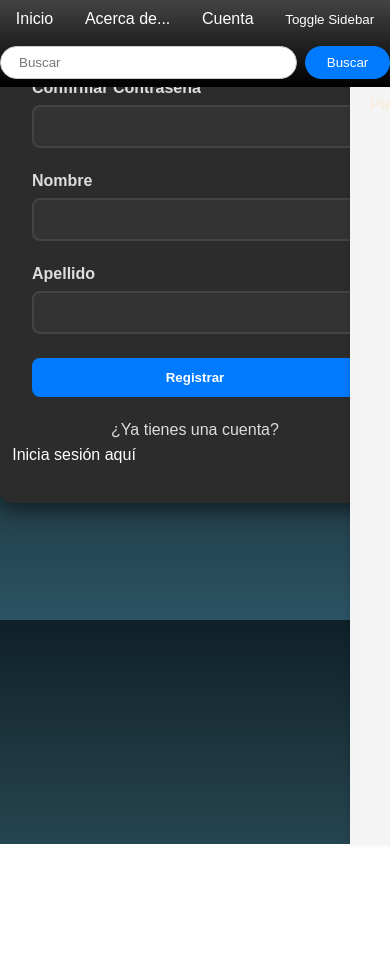
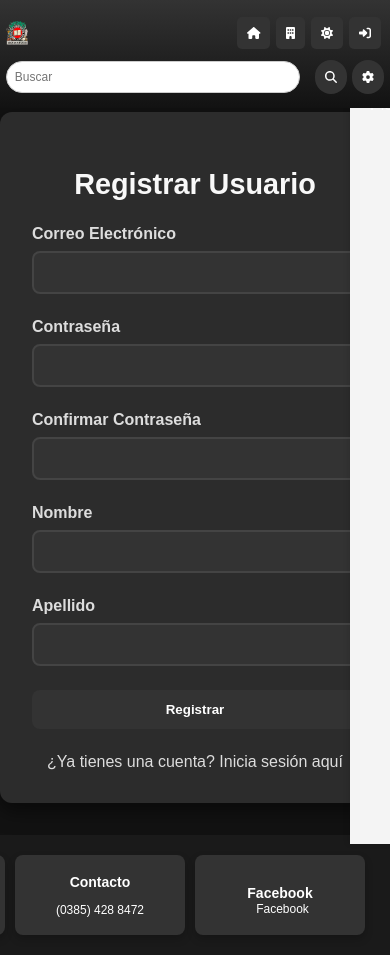
Before and after one commit to Facu137/Archivo-H-Frontend, a React (Vite) app: page /registrar in a window 390 px wide. Before the commit the page ends 844 px from the top, so only its background shows below. Built offline with nearby package versions, Linux system fonts and the light colour scheme.

Commit message:
mejorado navbar, corregido configuracion de eslint

```diff
--- a/package.json
+++ b/package.json
@@ -12,6 +12,8 @@
   },
   "dependencies": {
     "@fortawesome/fontawesome-free": "^6.5.2",
+    "@fortawesome/free-solid-svg-icons": "^6.6.0",
+    "@fortawesome/react-fontawesome": "^0.2.2",
     "axios": "^1.7.2",
     "bootstrap": "^5.3.3",
     "react": "^18.2.0",
--- a/src/App.jsx
+++ b/src/App.jsx
@@ -1,5 +1,6 @@
+// src/App.jsx
 import { Route, Routes, Navigate } from 'react-router-dom'
-import { useState } from 'react'
+import { useState, useEffect } from 'react'
 // components
 import { NavBar } from './components/NavBar/NavBar'
 import RightSidebar from './components/RightSidebar/RightSidebar'
@@ -11,17 +12,36 @@ import { MiCuenta } from './pages/MiCuenta/MiCuenta'
 import { GestionArchivo } from './pages/GestionArchivo/GestionArchivo'
 import { VerArchivo } from './pages/VerArchivo/VerArchivo'
 import { Registrar } from './pages/Registrar/Registrar'
+import './index.css' // Asegúrate de importar los estilos globales
 
 export const App = () => {
   const [isSidebarOpen, setIsSidebarOpen] = useState(false)
+  const [isDarkMode, setIsDarkMode] = useState(() => {
+    // Obtener el modo almacenado en localStorage al iniciar la aplicación
+    const savedMode = localStorage.getItem('mode')
+    return savedMode ? savedMode === 'dark' : true
+  })
+
+  useEffect(() => {
+    // Guardar el modo actual en localStorage cada vez que cambie
+    localStorage.setItem('mode', isDarkMode ? 'dark' : 'light')
+  }, [isDarkMode])
 
   const toggleSidebar = () => {
     setIsSidebarOpen(!isSidebarOpen)
   }
 
+  const toggleDarkMode = () => {
+    setIsDarkMode(!isDarkMode)
+  }
+
   return (
-    <>
-      <NavBar toggleSidebar={toggleSidebar} />
+    <div className={isDarkMode ? 'dark-mode' : 'light-mode'}>
+      <NavBar
+        toggleSidebar={toggleSidebar}
+        toggleDarkMode={toggleDarkMode}
+        isDarkMode={isDarkMode}
+      />
       <RightSidebar isOpen={isSidebarOpen} />
       <div id="seccion-principal">
         <div className="ajusteancho" id="seccion-contenido">
@@ -39,6 +59,6 @@ export const App = () => {
         </div>
       </div>
       <Footer />
-    </>
+    </div>
   )
 }
--- a/src/components/NavBar/NavBar.css
+++ b/src/components/NavBar/NavBar.css
@@ -1,169 +1,251 @@
+/* src/components/NavBar/NavBar.css */
 header {
-  background: linear-gradient(to top, #000000, #434343);
+  background: linear-gradient(to top, #585858, #000000);
   width: 100%;
   display: flex;
   flex-direction: column;
   align-items: center;
   position: fixed;
   z-index: 100;
-  /* Asegura que el navbar esté por encima del contenido */
+  transition: background 0.3s, color 0.3s;
+  padding: 10px 0;
+}
+
+.dark-mode header {
+  background: linear-gradient(to top, #121212, #333333);
+  color: #ffffff;
+}
+
+.light-mode header {
+  background: linear-gradient(to top, #ffffff, #e0e0e0);
+  color: #000000;
 }
 
 nav {
   width: 100%;
+  max-width: 1400px;
+  margin: 0 auto;
   display: flex;
   flex-direction: column;
   align-items: center;
 }
 
-#seccion-principal-nav {
+.navbar-container,
+.search-container {
+  display: flex;
+  align-items: center;
+  justify-content: space-between;
+  width: 100%;
+  padding: 10px 5%;
+  box-sizing: border-box;
+}
+
+.search-container {
+  justify-content: center;
+}
+
+.nav-link,
+.nav-button {
   display: flex;
   align-items: center;
   justify-content: center;
-}
-
-#seccion-principal-nav a,
-#seccion-principal-nav button {
-  display: flex;
-  justify-content: center;
-  margin: 0;
-  padding: 10px 10px;
+  margin: 0 5px;
+  padding: 10px;
   text-decoration: none;
-  color: #ffffff;
-  flex: auto;
+  flex: none;
   text-overflow: ellipsis;
   white-space: nowrap;
-  /* Evitar saltos de línea */
-}
-
-#seccion-principal-nav button {
+  font-size: 16px;
+  border-radius: 5px;
+  transition: background-color 0.3s, color 0.3s;
+  color: inherit;
+  border: none;
   background: none;
-  border: none;
   cursor: pointer;
 }
 
-#seccion-busqueda {
-  display: flex;
-  margin: 0px 10px;
+.nav-link:hover,
+.nav-button:hover {
+  background-color: rgba(255, 255, 255, 0.1);
 }
 
-#seccion-busqueda input {
-  flex-grow: 1;
-  padding: 8px;
-  border-radius: 50px;
-  margin: 8px 0px;
-  box-sizing: border-box;
-  /* Asegura que el padding y el border estén incluidos en el ancho */
+.logo img {
+  height: 36px;
+  margin-right: 10px;
 }
 
-#seccion-busqueda button {
-  width: 20%;
-  min-width: 85px;
-  border-radius: 50px;
-  margin: 8px 0px 8px 8px;
+.spacer {
+  flex-grow: 1;
 }
 
-input::placeholder {
-  padding: 0px 10px;
+.search-input {
+  flex-grow: 1;
+  padding: 8px 12px;
+  border-radius: 20px;
+  margin-right: 10px;
+  box-sizing: border-box;
+  font-size: 14px;
+  border: 1px solid #ccc;
 }
 
-#seccion-informacion {
-  display: flex;
-  align-items: center;
-  justify-content: center;
+.search-button,
+.advanced-search-button {
+  padding: 8px 12px;
+  border-radius: 20px;
+  font-size: 14px;
+  transition: background-color 0.3s, color 0.3s;
+  border: none;
+  background-color: #f0f0f0;
+  cursor: pointer;
+  margin-left: 5px;
 }
 
-h1 {
-  text-align: center;
-  white-space: nowrap;
-  margin: 5px;
+.search-button:hover,
+.advanced-search-button:hover {
+  background-color: #e0e0e0;
 }
 
-/* Pantallas de escritorio grandes (2K o superior): */
-@media (min-width: 1921px) {
-  .ajusteancho {
-    /* Ancho personalizado para pantallas grandes */
+.nav-text {
+  margin-left: 5px;
+}
+
+/* Responsive styles */
+@media (max-width: 1024px) {
+
+  .navbar-container,
+  .search-container {
+    padding: 8px 4%;
+  }
+
+  .nav-link,
+  .nav-button {
+    padding: 8px;
+    font-size: 15px;
   }
 }
 
-/* Pantallas de escritorio (Full HD): */
-@media (min-width: 1601px) and (max-width: 1920px) {
-  .ajusteancho {
-    /* Ancho personalizado para pantallas Full HD */
+@media (max-width: 932px) {
+
+  .navbar-container,
+  .search-container {
+    padding: 6px 3%;
+  }
+
+  .navbar-container {
+    flex-wrap: wrap;
+  }
+
+  .nav-link,
+  .nav-button {
+    padding: 10px;
+    font-size: 14px;
+    margin: 4px;
+  }
+
+  .logo img {
+    height: 32px;
+  }
+
+  .search-input,
+  .search-button,
+  .advanced-search-button {
+    font-size: 14px;
+    padding: 10px 12px;
+  }
+
+  .search-container {
+    flex-wrap: nowrap;
+  }
+
+  .search-input {
+    flex: 1;
+    min-width: 0;
+  }
+
+  .search-button,
+  .advanced-search-button {
+    flex: 0 0 auto;
+  }
+
+  .nav-link .fa-icon,
+  .nav-button .fa-icon {
+    font-size: 20px;
   }
 }
 
-/* Pantallas de escritorio (HD+): */
-@media (min-width: 1281px) and (max-width: 1600px) {
-  .ajusteancho {
-    /* Ancho personalizado para pantallas HD */
+@media (max-width: 768px) {
+
+  .nav-link .fa-icon,
+  .nav-button .fa-icon {
+    font-size: 24px;
   }
 }
 
-/* Pantallas de escritorio (HD): */
-@media (min-width: 1025px) and (max-width: 1280px) {
-  .ajusteancho {
-    /* Ancho personalizado para pantallas HD */
+@media (max-width: 480px) {
+
+  .navbar-container,
+  .search-container {
+    padding: 5px 2%;
+  }
+
+  .nav-link,
+  .nav-button {
+    padding: 12px;
+    font-size: 13px;
+    margin: 3px;
+  }
+
+  .logo img {
+    height: 28px;
+  }
+
+  .search-input,
+  .search-button,
+  .advanced-search-button {
+    font-size: 13px;
+    padding: 12px;
+  }
+
+  .nav-link .fa-icon,
+  .nav-button .fa-icon {
+    font-size: 28px;
   }
 }
 
-/* Pantallas de escritorio (VGA): */
-@media (min-width: 600px) and (max-width: 1024px) {
-  .ajusteancho {
-    /* Ancho personalizado para pantallas VGA */
+@media (max-width: 430px) {
+
+  .navbar-container,
+  .search-container {
+    padding: 4px 1.5%;
+  }
+
+  .navbar-container {
+    justify-content: center;
+  }
+
+  .logo img {
+    height: 24px;
+  }
+
+  .nav-link,
+  .nav-button {
+    padding: 10px;
+    font-size: 12px;
+  }
+
+  .search-input,
+  .search-button,
+  .advanced-search-button {
+    font-size: 12px;
+    padding: 10px;
+  }
+
+  .nav-text {
+    display: none;
+  }
+
+  .nav-link .fa-icon,
+  .nav-button .fa-icon {
+    font-size: 24px;
   }
 }
-
-/* Móviles grandes: */
-@media (min-width: 391px) and (max-width: 599px) {
-  .ajusteancho {
-    /* Ancho personalizado para móviles grandes */
-  }
-
-  #seccion-principal a {
-    display: flex;
-    justify-content: center;
-    margin: 0;
-    padding: 7px 7px;
-    text-decoration: none;
-    color: #ffffff;
-    max-width: 70px;
-    flex: auto;
-    text-overflow: ellipsis;
-    white-space: nowrap;
-    /* Evitar saltos de línea */
-  }
-
-  #seccion-contenido {
-    display: grid;
-    grid-template-columns: 5fr 1fr;
-    grid-template-rows: 32px 32px 1fr;
-    grid-template-areas:
-      "contenido contenido";
-  }
-}
-
-/* Móviles pequeños: */
-@media (max-width: 390px) {
-  #seccion-principal a {
-    display: flex;
-    justify-content: center;
-    margin: 0;
-    padding: 7px 7px;
-    text-decoration: none;
-    color: #ffffff;
-    max-width: 70px;
-    flex: auto;
-    text-overflow: ellipsis;
-    white-space: nowrap;
-    /* Evitar saltos de línea */
-  }
-
-  #seccion-contenido {
-    display: grid;
-    grid-template-columns: 5fr 1fr;
-    grid-template-rows: 32px 32px 1fr;
-    grid-template-areas:
-      "contenido contenido";
-  }
-}
--- a/src/components/NavBar/NavBar.jsx
+++ b/src/components/NavBar/NavBar.jsx
@@ -1,27 +1,86 @@
+// src/components/NavBar/NavBar.jsx
+import React from 'react'
 import { NavLink } from 'react-router-dom'
 import './NavBar.css'
 import PropTypes from 'prop-types'
+import logo from '../../assets/logo.png'
+import { FontAwesomeIcon } from '@fortawesome/react-fontawesome'
+import {
+  faHome,
+  faBuilding,
+  faSun,
+  faMoon,
+  faUser,
+  faSignInAlt,
+  faSearch,
+  faCog
+} from '@fortawesome/free-solid-svg-icons'
+import { useAuth } from '../../context/AuthContext'
 
-export const NavBar = ({ toggleSidebar }) => {
+export const NavBar = ({ toggleSidebar, toggleDarkMode, isDarkMode }) => {
+  const { user } = useAuth()
+
+  const handleAccountClick = () => {
+    if (user) {
+      toggleSidebar()
+    } else {
+      window.location.href = '/login'
+    }
+  }
+
   return (
-    <header>
+    <header className={isDarkMode ? 'dark-mode' : 'light-mode'}>
       <nav>
-        <div className="ajusteancho" id="seccion-principal-nav">
-          <NavLink to="/" aria-current="page">
-            Inicio
-          </NavLink>
-          <a href="#">Acerca de...</a>
-          <NavLink to="/login">Cuenta</NavLink>
-          <button onClick={toggleSidebar}>Toggle Sidebar</button>
+        <div className="navbar-container">
+          <div className="logo">
+            <img src={logo} alt="Logo" />
+          </div>
+          <div className="spacer" />
+          <button
+            onClick={() => (window.location.href = '/')}
+            className="nav-button"
+          >
+            <FontAwesomeIcon icon={faHome} />
+            <span className="nav-text">Inicio</span>
+          </button>
+          <button
+            onClick={() => (window.location.href = '/institucional')}
+            className="nav-button"
+          >
+            <FontAwesomeIcon icon={faBuilding} />
+            <span className="nav-text">Institucional</span>
+          </button>
+          <button onClick={toggleDarkMode} className="nav-button">
+            <FontAwesomeIcon icon={isDarkMode ? faSun : faMoon} />
+            <span className="nav-text">
+              {isDarkMode ? 'Modo Claro' : 'Modo Oscuro'}
+            </span>
+          </button>
+          <button onClick={handleAccountClick} className="nav-button">
+            <FontAwesomeIcon icon={user ? faUser : faSignInAlt} />
+            <span className="nav-text">
+              {user ? 'Cuenta' : 'Iniciar sesión'}
+            </span>
+          </button>
         </div>
-        <div className="ajusteancho" id="seccion-busqueda">
-          <input type="text" placeholder="Buscar" />
-          <button type="submit">Buscar</button>
+        <div className="search-container">
+          <input type="text" placeholder="Buscar" className="search-input" />
+          <button type="submit" className="search-button">
+            <FontAwesomeIcon icon={faSearch} />
+            <span className="nav-text">Buscar</span>
+          </button>
+          <button className="advanced-search-button">
+            <FontAwesomeIcon icon={faCog} />
+            <span className="nav-text">Búsqueda Avanzada</span>
+          </button>
         </div>
       </nav>
     </header>
   )
 }
+
 NavBar.propTypes = {
-  toggleSidebar: PropTypes.func.isRequired
+  toggleSidebar: PropTypes.func.isRequired,
+  toggleDarkMode: PropTypes.func.isRequired,
+  isDarkMode: PropTypes.bool.isRequired
 }
--- a/src/context/AuthContext.jsx
+++ b/src/context/AuthContext.jsx
@@ -10,7 +10,7 @@ export const AuthProvider = ({ children }) => {
   const [token, setToken] = useState(null)
 
   useEffect(() => {
-    // Verificar si hay un usuario almacenado en el localStorage
+    // Verificar si hay usuario almacenado en el localStorage y token
     const storedUser = localStorage.getItem('user')
     const storedToken = localStorage.getItem('token')
 
--- a/src/index.css
+++ b/src/index.css
@@ -1,4 +1,5 @@
-/* src/index.css */
+/* src/index.css
+Este este archivo se encarga de la configuración de los estilos globales.*/
 
 * {
   min-width: 0;
@@ -19,9 +20,8 @@ svg {
 body {
   margin: 0;
   /* Elimina los márgenes predeterminados del navegador para el elemento body. */
-  /* Establece la altura mínima del cuerpo a 100% del viewport height. */
-  color: antiquewhite;
-  background: linear-gradient(to bottom, #0f2027, #203a43, #2c5364);
+  transition: background-color 0.3s, color 0.3s;
+  /* Agrega una transición suave para el cambio de modo. */
 }
 
 h1,
@@ -39,93 +39,58 @@ p {
   /* Ajusta la longitud de las líneas de los párrafos para una mejor presentación visual de la última línea. */
 }
 
-#seccion-principal {
-  align-items: center;
-  justify-content: center;
+.dark-mode {
+  background-color: #121212;
+  color: #ffffff;
+}
+
+.light-mode {
+  background-color: #ffffff;
+  color: #000000;
+}
+
+/* Estilos específicos para el modo oscuro */
+.dark-mode a {
+  color: inherit;
+  /* Heredar el color del texto */
+  text-decoration: none;
+  /* Quitar el subrayado */
+}
+
+.dark-mode a:hover {
+  color: #b3c7ff;
+}
+
+.dark-mode button {
+  background-color: #333333;
+  color: #ffffff;
+}
+
+.dark-mode button:hover {
+  background-color: #555555;
+}
+
+/* Estilos específicos para el modo claro */
+.light-mode a {
+  color: inherit;
+  /* Heredar el color del texto */
+  text-decoration: none;
+  /* Quitar el subrayado */
+}
+
+.light-mode a:hover {
+  color: #551a8b;
+}
+
+.light-mode button {
+  background-color: #f0f0f0;
+  color: #000000;
+}
+
+.light-mode button:hover {
+  background-color: #d0d0d0;
 }
 
 #seccion-contenido {
-  padding-top: 126px;
-  grid-template-columns: 5fr 1fr;
-  grid-template-rows: 32px 1fr 1fr;
-  grid-template-areas:
-    "contenido contenido"
-    "contenido contenido";
-  align-items: center;
+  padding-top: 80px;
 }
-
-#navegacion {
-  grid-area: navegacion;
-}
-
-#fav {
-  grid-area: fav;
-}
-
-#contenido {
-  grid-area: contenido;
-}
-
-/* Pantallas de escritorio grandes (2K o superior): */
-@media (min-width: 1921px) {
-  .ajusteancho {
-    /* Ancho personalizado para pantallas grandes */
-  }
-}
-
-/* Pantallas de escritorio (Full HD): */
-@media (min-width: 1601px) and (max-width: 1920px) {
-  .ajusteancho {
-    /* Ancho personalizado para pantallas Full HD */
-  }
-}
-
-/* Pantallas de escritorio (HD+): */
-@media (min-width: 1281px) and (max-width: 1600px) {
-  .ajusteancho {
-    /* Ancho personalizado para pantallas HD */
-  }
-}
-
-/* Pantallas de escritorio (HD): */
-@media (min-width: 1025px) and (max-width: 1280px) {
-  .ajusteancho {
-    /* Ancho personalizado para pantallas HD */
-  }
-}
-
-/* Pantallas de escritorio (VGA): */
-@media (min-width: 600px) and (max-width: 1024px) {
-  .ajusteancho {
-    /* Ancho personalizado para pantallas VGA */
-  }
-}
-
-/* Móviles grandes: */
-@media (min-width: 391px) and (max-width: 599px) {
-  .ajusteancho {
-    /* Ancho personalizado para móviles grandes */
-  }
-
-  #seccion-contenido {
-    grid-template-columns: 5fr 1fr;
-    grid-template-rows: 32px 32px 1fr;
-    grid-template-areas:
-      "contenido contenido";
-  }
-}
-
-/* Móviles pequeños: */
-@media (max-width: 390px) {
-  .ajusteancho {
-    width: 100%;
-    /* Ancho limitado para móviles pequeños */
-  }
-
-  #seccion-contenido {
-    grid-template-columns: 5fr 1fr;
-    grid-template-rows: 32px 32px 1fr;
-    grid-template-areas:
-      "contenido contenido";
-  }
-}
```
Also changed, not shown: .eslintrc.json, 2 other files (tests, documents, lock files or other folders).
